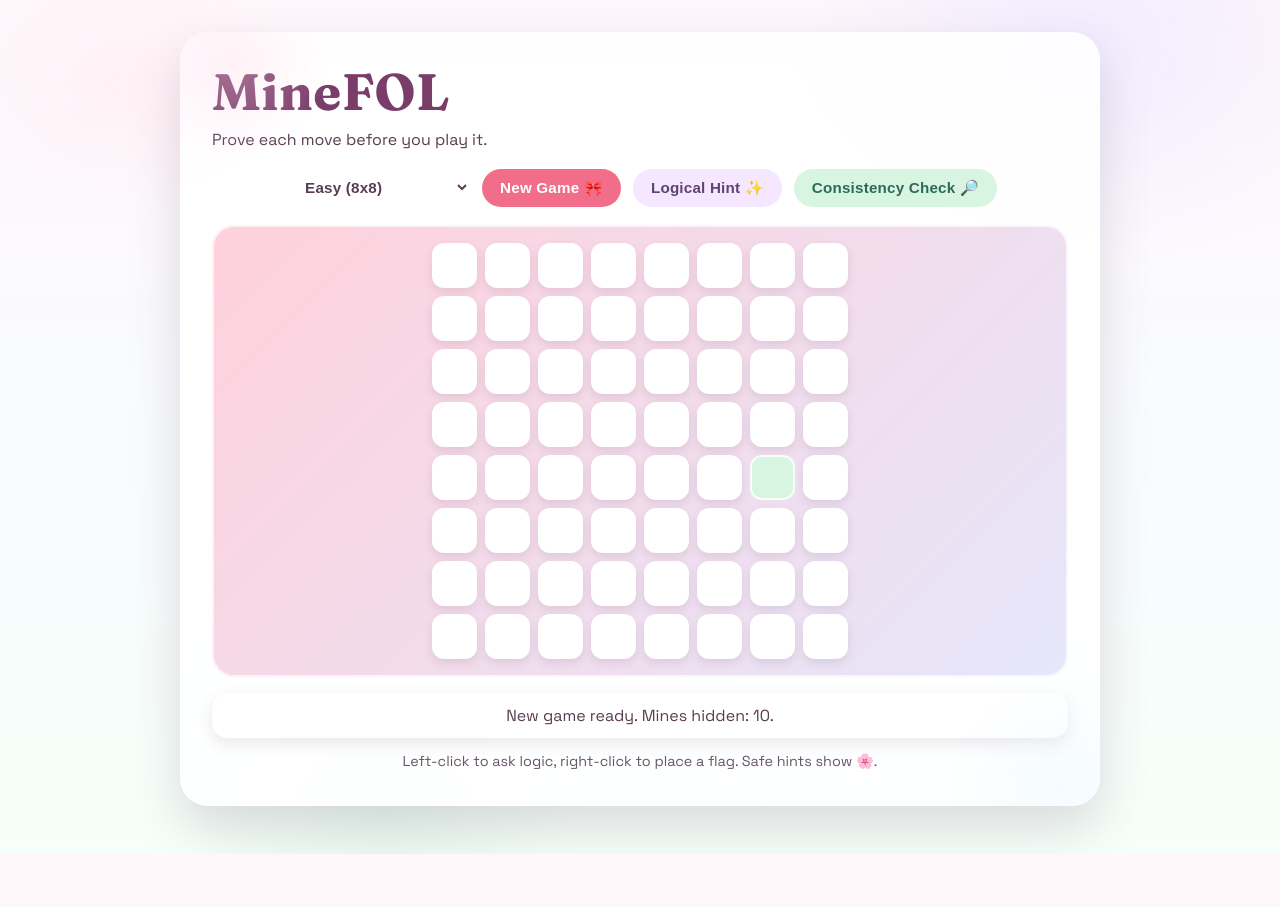
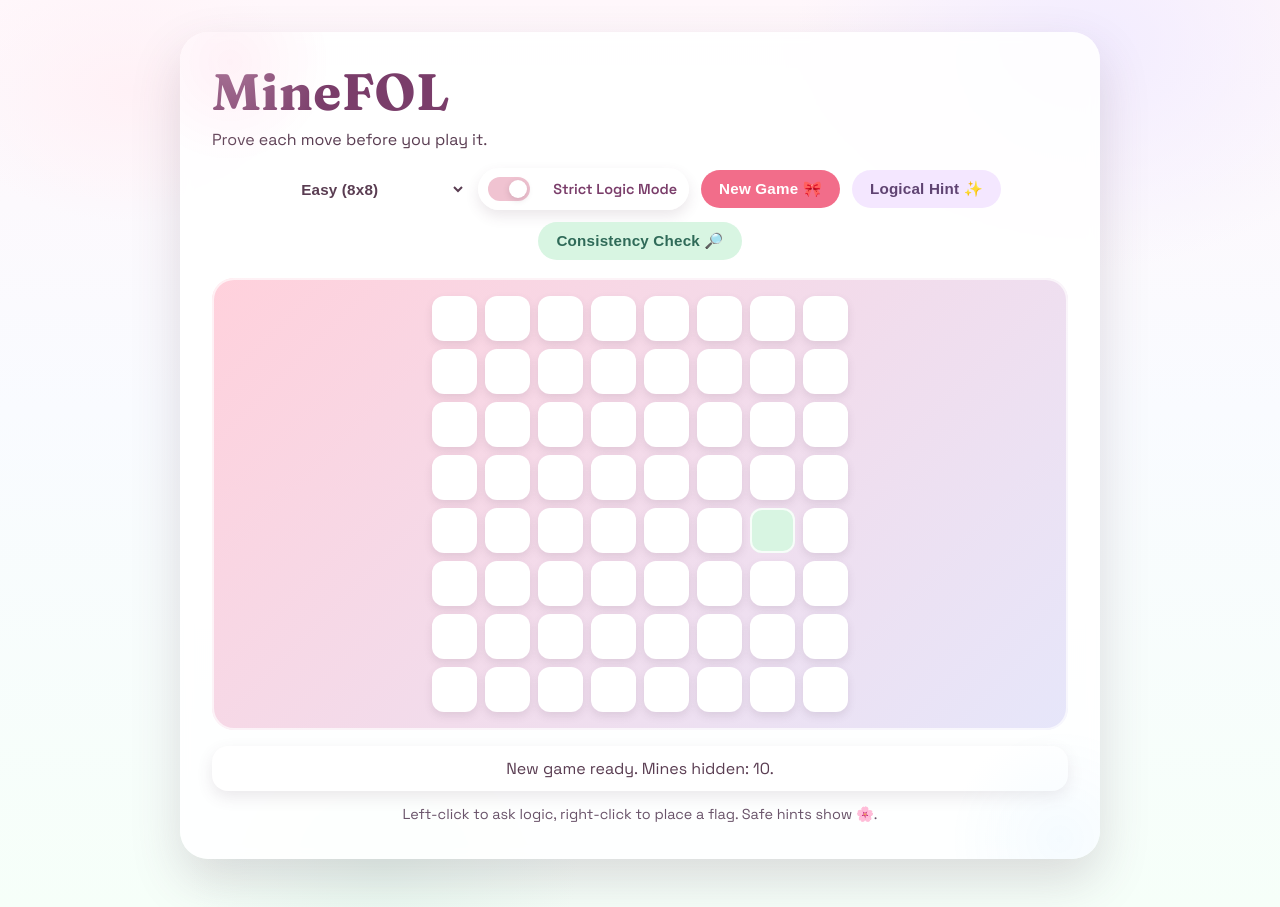
Before and after one commit to ioanaghi/Assignment_2_Ioana_Ghinet, a Flask app: page / in a window 1280 px wide. Before the commit the page ends 854 px from the top, so only its background shows below. Run offline with Flask 3, Linux system fonts and the light colour scheme.

Commit message:
toggle generator feature flag

```diff
--- a/static/main.js
+++ b/static/main.js
@@ -9,6 +9,11 @@ function setMessage(text) {
 function getDifficulty() {
     const select = document.getElementById('difficulty');
     return select ? select.value : 'easy';
+}
+
+function isStrictMode() {
+    const checkbox = document.getElementById('strict-mode');
+    return checkbox ? checkbox.checked : true;
 }
 
 async function newGame() {
@@ -127,10 +132,14 @@ async function clickCell(r, c, allowGuess = false) {
 
     if (data.status === 'blocked') {
         if (data.reason === 'not_provable') {
-            setMessage('Logic is stuck. You can take a risky move.');
-            const shouldGuess = window.confirm('Logic cannot prove this is safe. Click OK to take a risky move.');
-            if (shouldGuess) {
-                return clickCell(r, c, true);
+            if (isStrictMode()) {
+                setMessage('Strict mode: move blocked until logic can prove safety.');
+            } else {
+                setMessage('Logic is stuck. You can take a risky move.');
+                const shouldGuess = window.confirm('Logic cannot prove this is safe. Click OK to take a risky move.');
+                if (shouldGuess) {
+                    return clickCell(r, c, true);
+                }
             }
         } else {
             setMessage(data.message || 'Move blocked.');
--- a/static/styles.css
+++ b/static/styles.css
@@ -62,6 +62,52 @@ body {
     align-items: center;
     justify-content: center;
     margin-bottom: 18px;
+}
+
+label.toggle {
+    display: inline-flex;
+    align-items: center;
+    gap: 10px;
+    font-weight: 600;
+    font-size: 0.9rem;
+    color: var(--berry);
+    background: rgba(255, 255, 255, 0.7);
+    border-radius: 999px;
+    padding: 6px 12px 6px 6px;
+    box-shadow: 0 6px 14px rgba(90, 61, 82, 0.12);
+}
+
+.toggle input {
+    appearance: none;
+    width: 42px;
+    height: 24px;
+    background: #e6e1f2;
+    border-radius: 999px;
+    position: relative;
+    outline: none;
+    cursor: pointer;
+    transition: background 0.2s ease;
+}
+
+.toggle input::before {
+    content: "";
+    position: absolute;
+    width: 18px;
+    height: 18px;
+    border-radius: 50%;
+    background: #fff;
+    top: 3px;
+    left: 3px;
+    box-shadow: 0 2px 6px rgba(90, 61, 82, 0.2);
+    transition: transform 0.2s ease;
+}
+
+.toggle input:checked {
+    background: #f0c3d1;
+}
+
+.toggle input:checked::before {
+    transform: translateX(18px);
 }
 
 select,
--- a/templates/index.html
+++ b/templates/index.html
@@ -17,6 +17,11 @@
                 <option value="medium">Medium (10x10)</option>
                 <option value="hard">Hard (12x12)</option>
             </select>
+            <label class="toggle">
+                <input id="strict-mode" type="checkbox" checked>
+                <span class="toggle-ui"></span>
+                Strict Logic Mode
+            </label>
             <button id="new-game" class="btn-primary">New Game 🎀</button>
             <button id="hint" class="btn-secondary">Logical Hint ✨</button>
             <button id="check" class="btn-ghost">Consistency Check 🔎</button>
```
